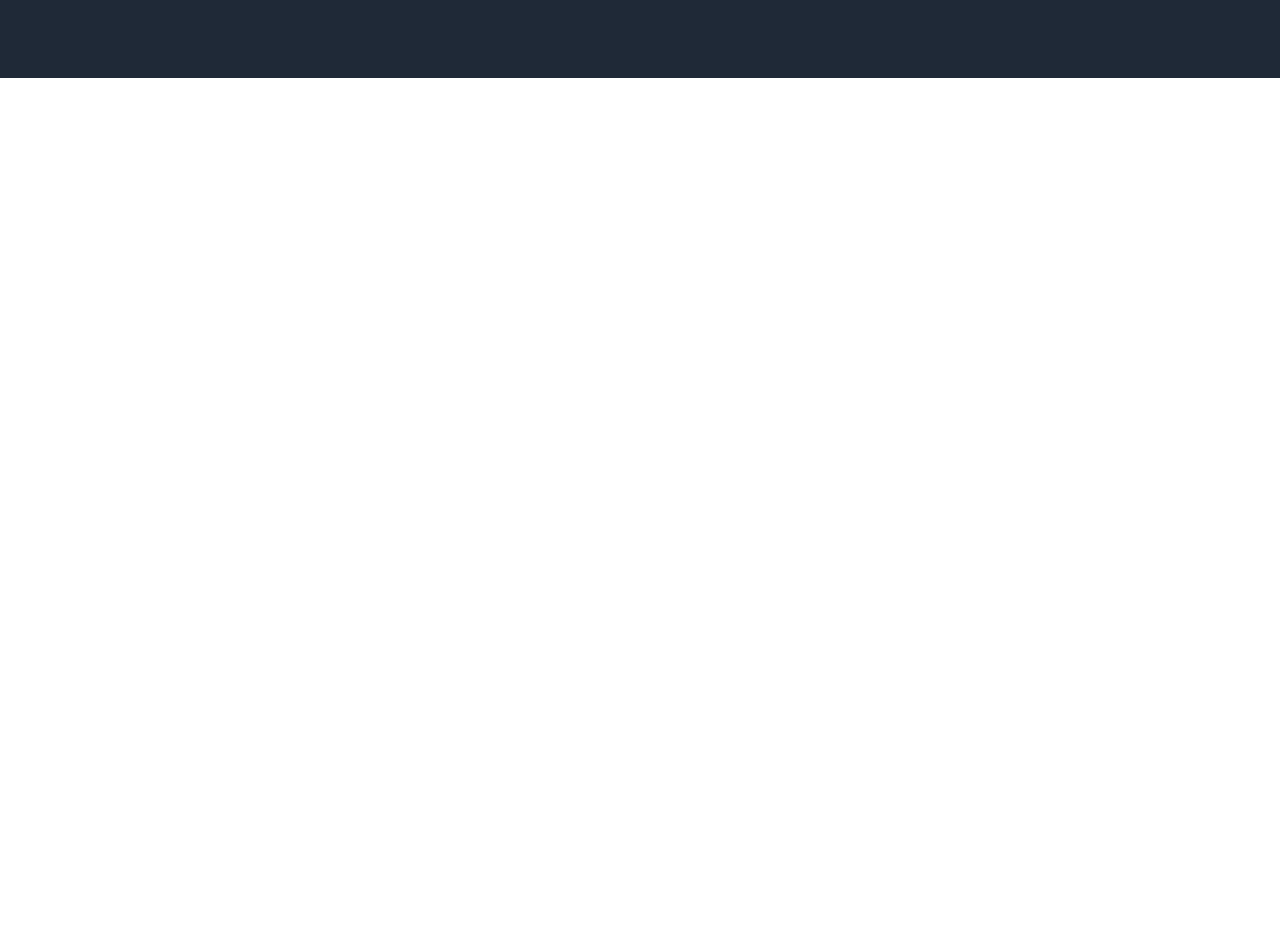
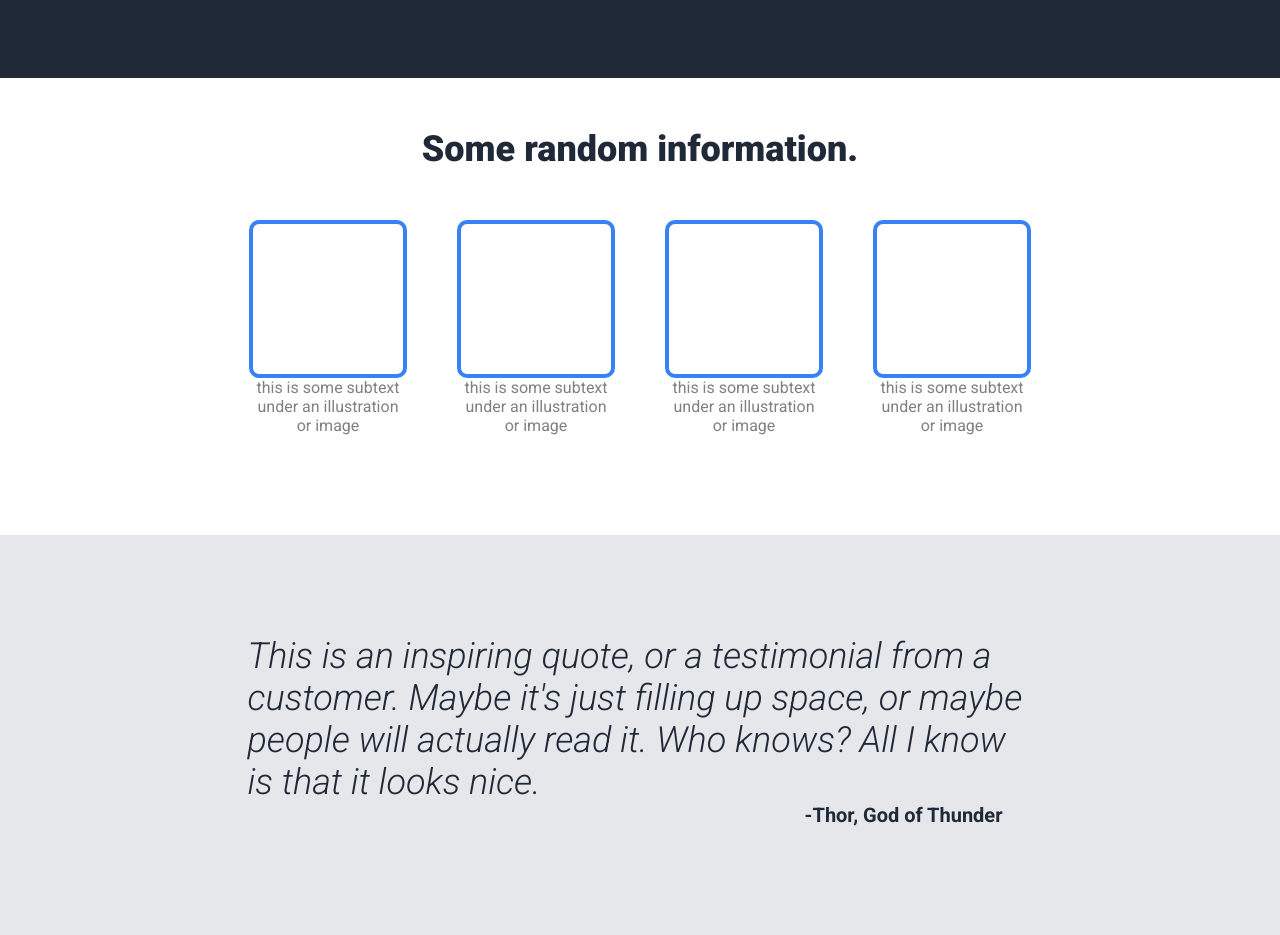
Before and after one commit to BottomToTheTop/landing-page, a plain HTML site: page index.html in a window 1280 px wide. Shown: the part 440-1375 px from the top of the page. Before the commit the page ends 800 px from the top, so only its background shows below. Drawn offline with Linux system fonts and the light colour scheme.

Commit message:
Add information and quote section

```diff
--- a/index.html
+++ b/index.html
@@ -17,14 +17,44 @@
             <li>header link three</li>
         </ul>
     </div>
+
     <div class="container">
         <div class="hero">
             <div class="hero-main">This website is awesome</div>
             <div class="hero-secondary">This website has some subtext that goes here under the main title. It's a smaller font and the color is lower contrast.</div>
             <div class="sign-up">Sign up</div>
         </div>
-        <div class="placeholder"> this is a placeholder for an image</div>
+        <div class="placeholder"> this is a placeholder for an image
+        </div>
     </div>
 
+    <div class="content">
+        <div class="information-header">Some random information.</div>
+        <div class="information">
+            <div class="section">
+                <div class="illustration"></div>
+                <div class="subtext">this is some subtext under an illustration or image</div>
+            </div>
+            <div class="section">
+                <div class="illustration"></div>
+                <div class="subtext">this is some subtext under an illustration or image</div>
+            </div>
+            <div class="section">
+                <div class="illustration"></div>
+                <div class="subtext">this is some subtext under an illustration or image</div>
+            </div>
+            <div class="section">
+                <div class="illustration"></div>
+                <div class="subtext">this is some subtext under an illustration or image</div>
+            </div>
+        </div>
+    </div>
+
+    <div class="quote">
+        <div class="quote-section">
+            <div class="quote-text">This is an inspiring quote, or a testimonial from a customer. Maybe it's just filling up space, or maybe people will actually read it. Who knows? All I know is that it looks nice.</div>
+            <div class="quotee">-Thor, God of Thunder</div>
+        </div>
+    </div>
 </body>
 </html>
--- a/style.css
+++ b/style.css
@@ -3,69 +3,69 @@ body {
     margin: 0;
 }
 
-.header{
+.header {
     display: flex;
+    justify-content: space-evenly;
     background-color: #1F2937;
     color: #F9FAF8;
     font-size: 24px;
-    justify-content: space-evenly;
     padding: 20px;
 }
 
 .header-logo {
+    color: #F9FAF8;
     font-size: 24px;
-    color: #F9FAF8;
     font-weight: bold;
 }
 
 .header ul {
     display: flex;
+    align-self: center;
+    color: #E5E7EB;
+    font-size: 18px;
+    list-style-type: none;
     margin: 0;
     gap: 20px;
-    list-style-type: none;
-    font-size: 18px;
-    color: #E5E7EB;
-    align-self: center;
 }
 
 
 .container {
     display: flex;
+    justify-content: center;
+    background-color: #1F2937;
     padding: 100px;
-    background-color: #1F2937;
-    justify-content: center;
     gap: 25px;
 }
 
 .hero {
     display: flex;
     flex-direction: column;
+    width: 450px;
     gap: 10px;
-    width: 450px;
 }
 
 .hero-main {
+    color: #F9FAF8;
     font-size: 48px;
-    color: #F9FAF8;
     font-weight: 900;
 }
 
 
 .hero-secondary {
+    color: #F9FAF8;
     font-size: 18px;
-    color: #F9FAF8;
 }
 
 .sign-up {
     display: flex;
+    justify-content: center;
+    align-items: center;
+    color: white;
+    background-color: #3882F6;
+    font-weight: 900;
     width: 100px;
     height: 30px;
-    color: white;
-    background-color: #3882F6;
     border-radius: 5px;
-    font-weight: 900;
-    justify-content: center;
-    align-items: center;
 }
 
 .placeholder {
@@ -77,3 +77,69 @@ body {
     width: 550px;
     height: 250px;
 }
+
+.information-header {
+    text-align: center;
+    color: #1F2937;
+    font-size: 36px;
+    font-weight: 900;
+}
+
+.illustration {
+    width: 150px;
+    height: 150px;
+    border: 2px solid #3882F6;
+    border-width: 4px;
+    border-radius: 10px;
+}
+
+.information {
+    display: flex;
+    justify-content: center;
+    gap: 50px;
+}
+
+.content {
+    display: flex;
+    flex-direction: column;
+    align-items: center;
+    margin-top: 50px;
+    margin-bottom: 100px;
+    gap: 50px;
+}
+
+.subtext {
+    text-align: center;
+    color: grey;
+    width: 158px;
+}
+
+.quote {
+    display: flex;
+    justify-content: center;
+    height: 200px;
+    background-color: #E5E7EB;
+    padding: 100px 0px;
+}
+
+.quote-section {
+    display: flex;
+    flex-direction: column;
+    width: 785px;
+}
+
+.quote-text {
+    color: #1F2937;
+    font-size: 36px;
+    font-style: italic;
+    font-weight: 300;
+
+}
+
+.quotee {
+    color: #1F2937;
+    align-self: flex-end;
+    font-size: 20px;
+    font-weight: 700;
+    padding-right: 30px;
+}
```
